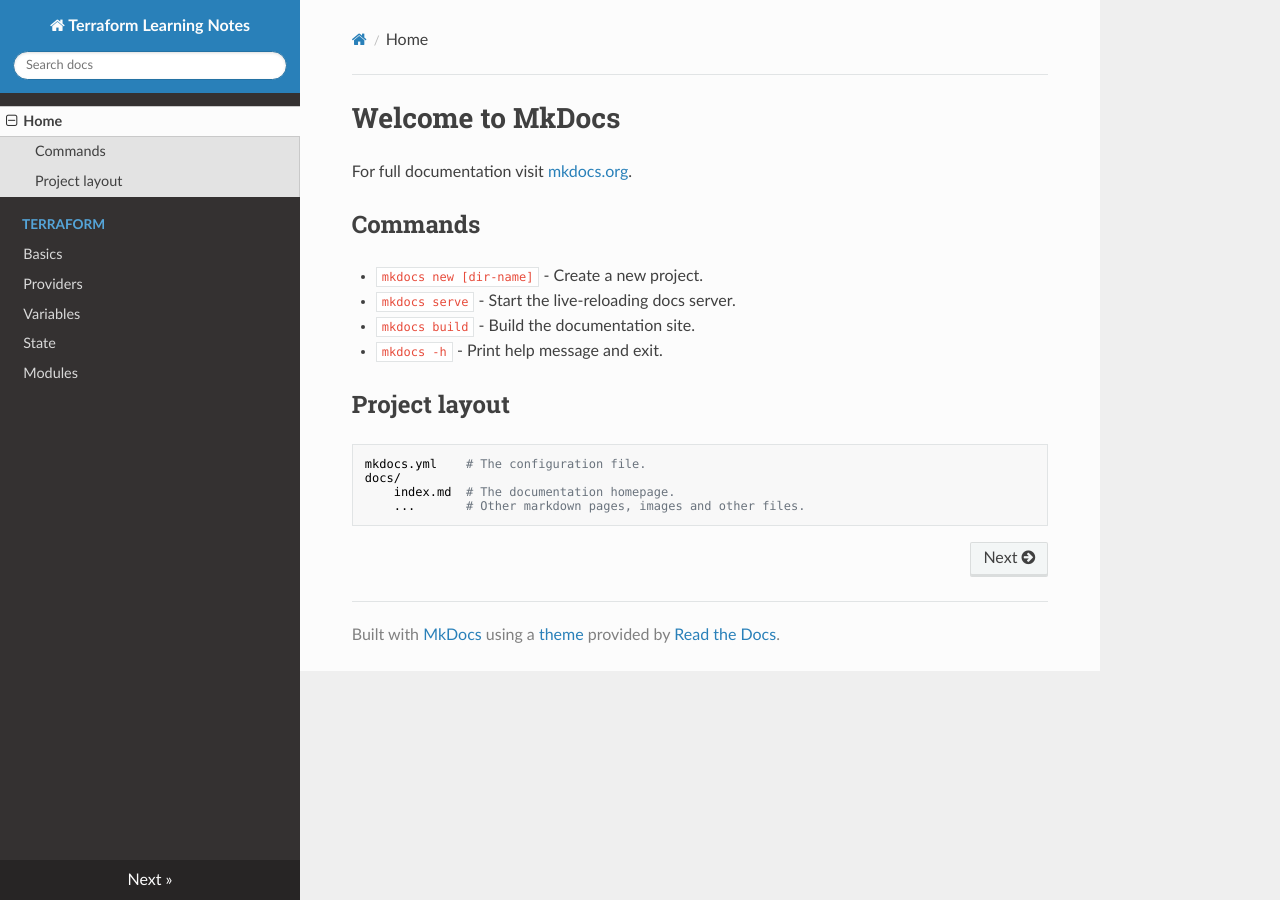
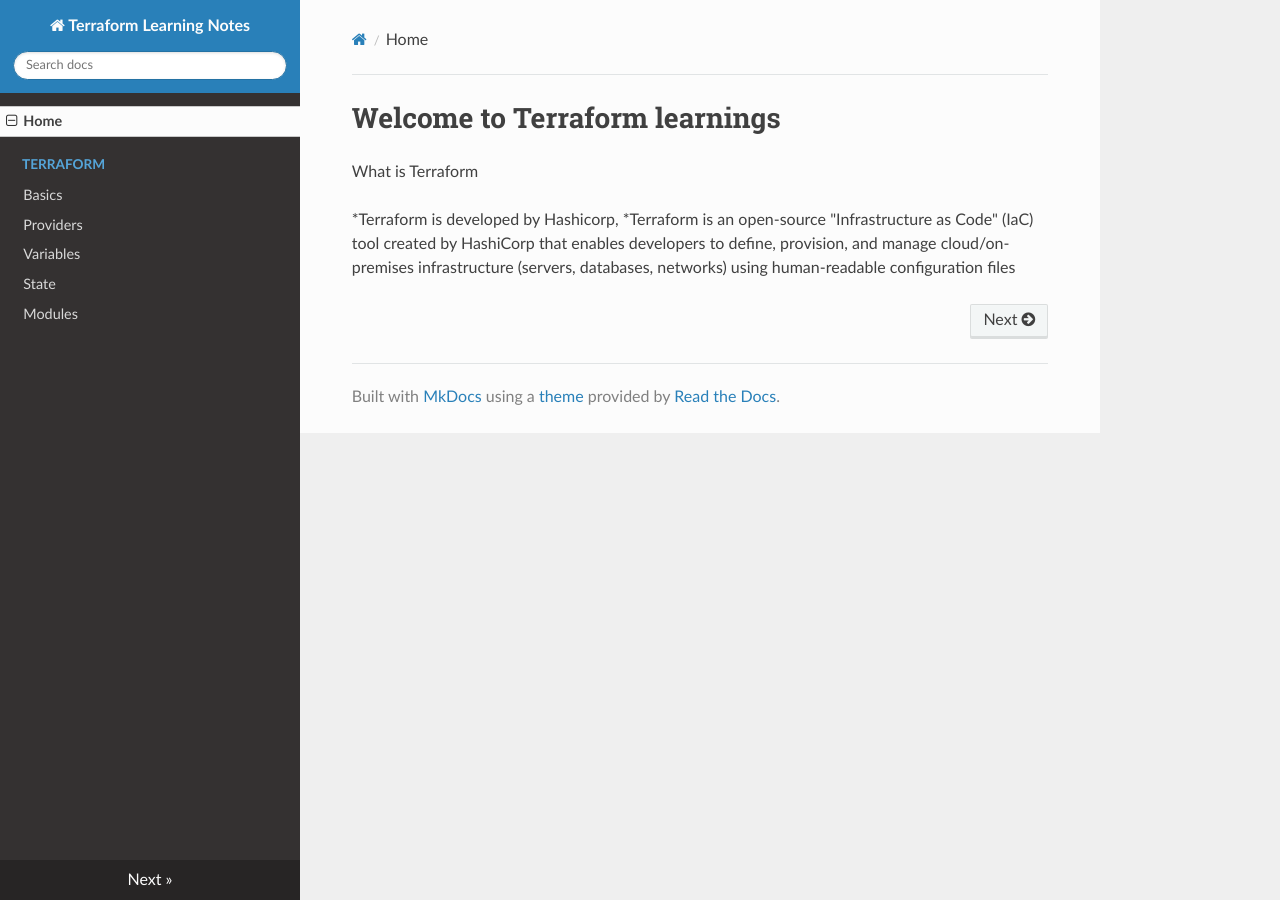
Before and after one commit to SThunderz108/terraform-notes, an MkDocs documentation site: the page built from docs/index.md, in a window 1280 px wide. Built offline with MkDocs 1.6.1, drawn with Linux system fonts in a browser that asks for light colours; nearby versions of some CDN libraries.

```diff
--- a/docs/index.md
+++ b/docs/index.md
@@ -1,17 +1,6 @@
-# Welcome to MkDocs
+# Welcome to Terraform learnings
 
-For full documentation visit [mkdocs.org](https://www.mkdocs.org).
+What is Terraform
 
-## Commands
-
-* `mkdocs new [dir-name]` - Create a new project.
-* `mkdocs serve` - Start the live-reloading docs server.
-* `mkdocs build` - Build the documentation site.
-* `mkdocs -h` - Print help message and exit.
-
-## Project layout
-
-    mkdocs.yml    # The configuration file.
-    docs/
-        index.md  # The documentation homepage.
-        ...       # Other markdown pages, images and other files.
+*Terraform is developed by Hashicorp,
+*Terraform is an open-source "Infrastructure as Code" (IaC) tool created by HashiCorp that enables developers to define, provision, and manage cloud/on-premises infrastructure (servers, databases, networks) using human-readable configuration files
```
Also changed, not shown: docs/terraform-basics.md (+12 -0 lines).
